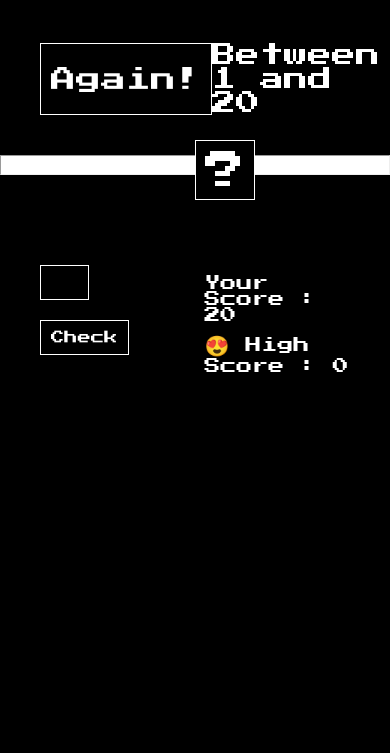
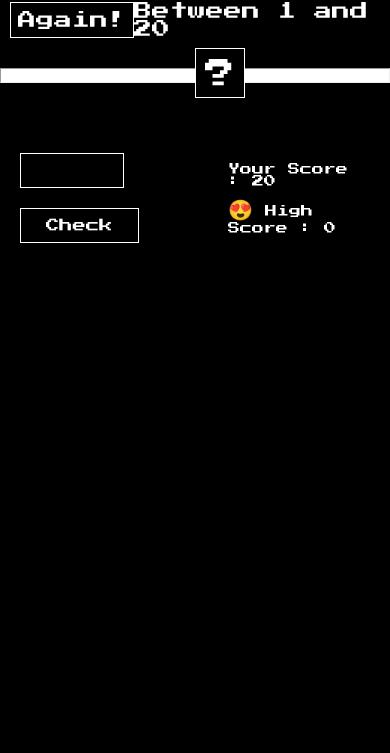
Before and after one commit to krishna-Sathish/Guess-my-number, a plain HTML site: page index.html in a window 390 px wide. Shown: the part 91-844 px from the top of the page. Drawn offline with Linux system fonts and the light colour scheme.

Commit message:
Mobile responsive added

```diff
--- a/game.css
+++ b/game.css
@@ -11,11 +11,7 @@
 
 
 }
-/* #container{
-    width: 100%;
-    height: 100%;
-    background-color: black;
-} */
+
 h1{
     text-align: center;
     margin-top: 15px;
@@ -82,3 +78,58 @@ hr{
     text-align: center;
     margin-top: 50px;
 }
+
+@media (max-width:600px){
+  h1{
+    font-size: 18px;
+  }
+  .difference{
+    padding: 10px;
+    margin-top: 50px;
+}
+#again-btn{
+    padding: 7px 7px;
+    font-size: 18px;
+}
+h2{
+    font-size: 18px;
+}
+hr{
+    height: 15px;
+    margin-top: 20px;
+}
+.question-mark div{
+
+    height: 50px;
+    width: 50px;
+
+}
+.question-mark p{
+    font-size: 30px;
+
+
+}
+.bottom-value{
+
+    justify-content:space-between;
+    padding: 20px;
+
+}
+#input{
+    width: 50%;
+
+}
+
+#check{
+    padding: 10px 25px;
+
+
+}
+.common p{
+    font-size: 12px;
+}
+.para p{
+   font-size: 12px;
+}
+
+}
```
Also changed, not shown: index.html (+0 -1 lines).
